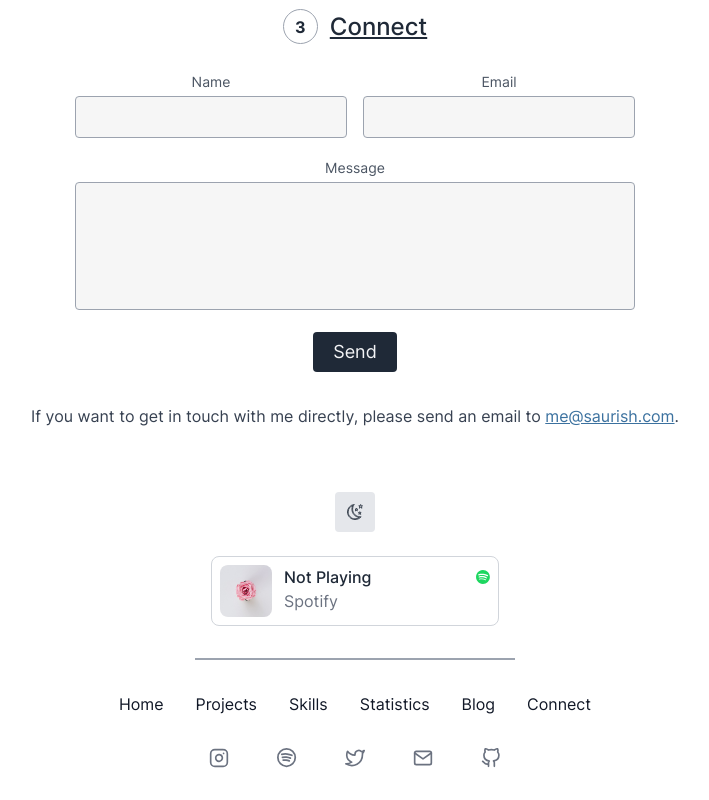
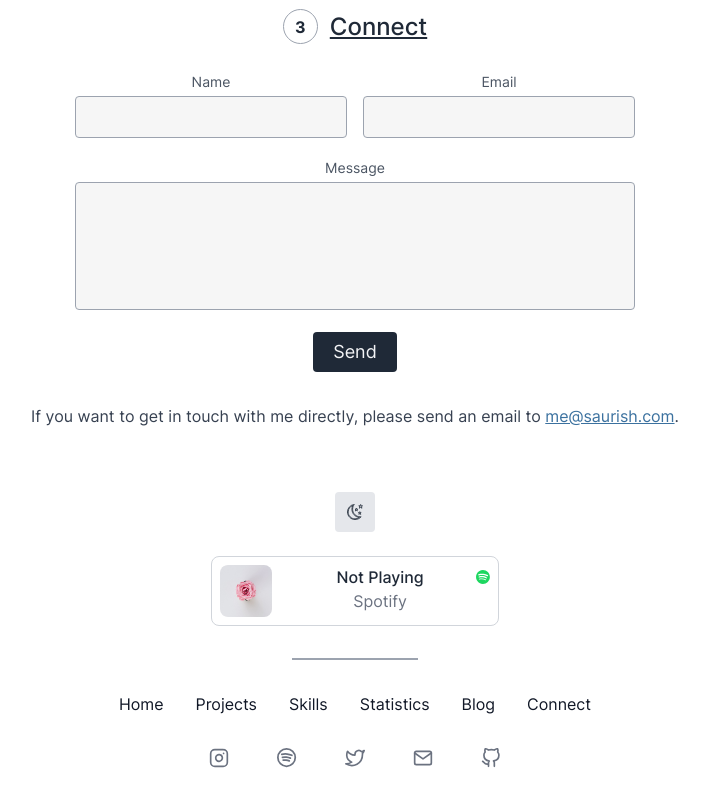
Before and after one commit to minor/saurish.com, a Next.js app: page / in a window 1280 px wide. Shown: the part 2332-3132 px from the top of the page, without its empty margins (285-994 px from the left). Built offline with nearby package versions, Linux system fonts and the light colour scheme; no server answers.

Commit message:
[:lipstick:] mobile

```diff
--- a/pages/index.js
+++ b/pages/index.js
@@ -166,11 +166,10 @@ export default function Home() {
               </a>
               .
             </p>
-            <div className="mx-8 my-5 space-y-14 md:mx-0"></div>
           </div>
         </section>
+        <Footer />
       </div>
-      <Footer />
     </>
   );
 }
```
